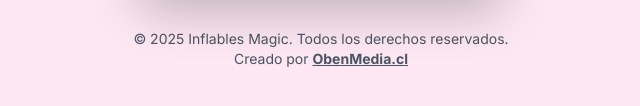
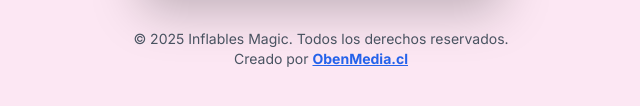
Before and after one commit to anenroba/magic, a plain HTML site: page index.html in a window 1280 px wide. Shown: the part 576-682 px from the top of the page, without its empty margins (319-959 px from the left). Drawn offline with nearby package versions, Linux system fonts and the light colour scheme.

Commit message:
pololbvf

```diff
--- a/index.html
+++ b/index.html
@@ -62,7 +62,7 @@
     <!-- Pie de página -->
     <footer class="text-center text-gray-600 text-sm mt-8 pb-4">
         © 2025 Inflables Magic. Todos los derechos reservados. <br>
-        Creado por <a href="https://obenmedia.cl" target="_blank" class="underline hover:text-purple-600 font-semibold">ObenMedia.cl</a>
+        Creado por <a href="https://obenmedia.cl" target="_blank" class="underline text-blue-600 hover:text-blue-800 font-semibold">ObenMedia.cl</a>
     </footer>
 
 </body>
```
